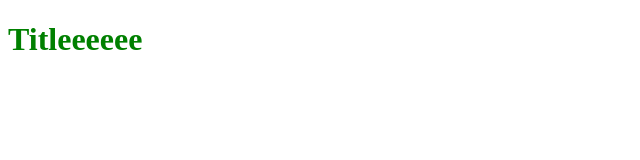
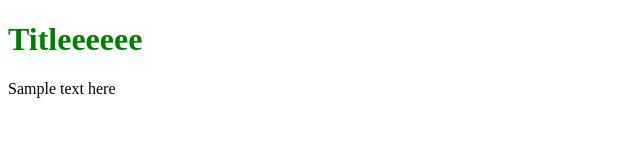
Before and after one commit to NehGuk/css-frameworks-ca-c, a website: page index.html in a window 1280 px wide. Shown: the whole page, without its empty margins (0-640 px from the left). Drawn offline with Linux system fonts and the light colour scheme.

Commit message:
Sample text added

```diff
--- a/index.html
+++ b/index.html
@@ -9,6 +9,6 @@
 </head>
 <body>
     <h1>Titleeeeee</h1>
-
+    <p>Sample text here</p>
 </body>
 </html>
```
Also changed, not shown: src/scss/styles.scss (renamed from scss/styles.scss).
